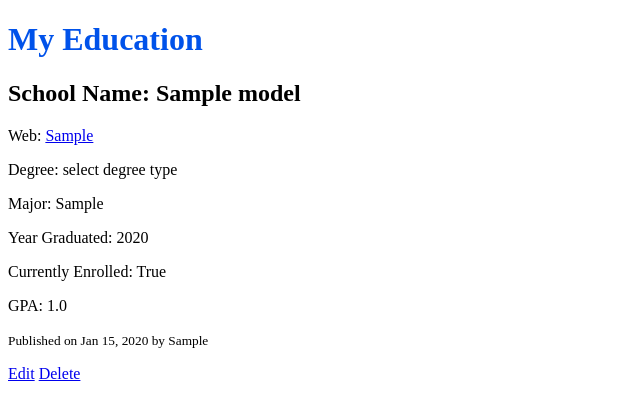
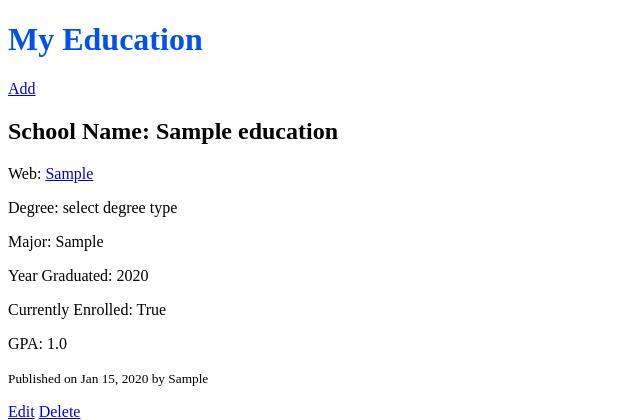
Before and after one commit to 2021sam/pro, a Django app: page /education/view/ in a window 1280 px wide. Shown: the part 26-446 px from the top of the page, without its empty margins (0-640 px from the left). Run offline with Django 4.2, Linux system fonts and the light colour scheme; a user stored in the database is signed in; tables that the repository leaves empty hold one stand-in row (values such as "Sample post").

Commit message:
Skills model

```diff
--- a/education/admin.py
+++ b/education/admin.py
@@ -1,4 +1,4 @@
 from django.contrib import admin
-from .models import Education_Model
+from .models import Education
 
-admin.site.register(Education_Model)
+admin.site.register(Education)
--- a/education/forms.py
+++ b/education/forms.py
@@ -1,7 +1,7 @@
 from django.forms import ModelForm
-from .models import Education_Model
+from .models import Education
 
 class EducationForm(ModelForm):
     class Meta:
-        model = Education_Model
+        model = Education
         fields = ['school_name', 'school_web_site', 'degree_type', 'major', 'gpa', 'currently_enrolled', 'year_graduated']
--- a/education/models.py
+++ b/education/models.py
@@ -18,13 +18,13 @@ CHOICES_DEGREE_TYPE = (
 )
 
 
-class Education_Model(models.Model):
+class Education(models.Model):
     author = models.ForeignKey(User, on_delete=models.CASCADE)
     published_at = models.DateTimeField(default=timezone.now)
     school_name = models.CharField(max_length=30, blank=True)
     school_web_site = models.URLField(max_length=50, blank=True)
     degree_type = models.CharField(max_length=20, choices = CHOICES_DEGREE_TYPE, default='select degree type')
     major = models.CharField(max_length=30, blank=True)
-    year_graduated = models.SmallIntegerField(blank=True, null=True, validators=[MinValueValidator(2000), MaxValueValidator(2030)])
+    year_graduated = models.SmallIntegerField(blank=True, null=True, validators=[MinValueValidator(1980), MaxValueValidator(2030)])
     currently_enrolled = models.BooleanField(default=False)
     gpa = models.FloatField(default=0)
--- a/education/templates/education/view.html
+++ b/education/templates/education/view.html
@@ -2,6 +2,8 @@
 
 {% block content %}
 <h1>My Education</h1>
+<p><a href="{% url 'education-add' %}">Add</a></p>
+
 	{% for e in education %}
 		<h2>School Name: {{ e.school_name }}</h2>
 		<p>Web: <a href="{{ e.school_web_site }}">{{ e.school_web_site }}</a></p>
--- a/education/views.py
+++ b/education/views.py
@@ -3,13 +3,13 @@ from django.contrib.auth.decorators import login_required
 from django.utils.dateparse import parse_datetime
 from django.contrib import messages
 from django.http import HttpResponse
-from .models import Education_Model
+from .models import Education
 from .forms import EducationForm
 
 
 @login_required
 def home(request):
-    education = Education_Model.objects.filter(author=request.user)
+    education = Education.objects.filter(author=request.user)
     # education = Education_Model.objects.all()
     context = {'education':  education }
     return render(request,'education/home.html', context)
@@ -17,7 +17,7 @@ def home(request):
 
 @login_required
 def view(request):
-    education = Education_Model.objects.filter(author=request.user)
+    education = Education.objects.filter(author=request.user)
     context = {'education':  education }
     return render(request,'education/view.html', context)
 
@@ -44,7 +44,7 @@ def add(request):
 
 @login_required
 def edit(request, id):
-    queryset = Education_Model.objects.filter(author=request.user)
+    queryset = Education.objects.filter(author=request.user)
     education = get_object_or_404(queryset, pk=id)
 
     if request.method == 'GET':
@@ -64,7 +64,7 @@ def edit(request, id):
 
 @login_required
 def delete(request, id):
-    queryset = Education_Model.objects.filter(author=request.user)
+    queryset = Education.objects.filter(author=request.user)
     education = get_object_or_404(queryset, pk=id)
     context = {'education': education}
 
--- a/experience/models.py
+++ b/experience/models.py
@@ -1,6 +1,6 @@
 from django.db import models
+from django.contrib.auth.models import User
 from django.utils import timezone
-from django.contrib.auth.models import User
 import datetime
 
 
```
Also changed, not shown: skills/models.py (+13 -1 lines).
